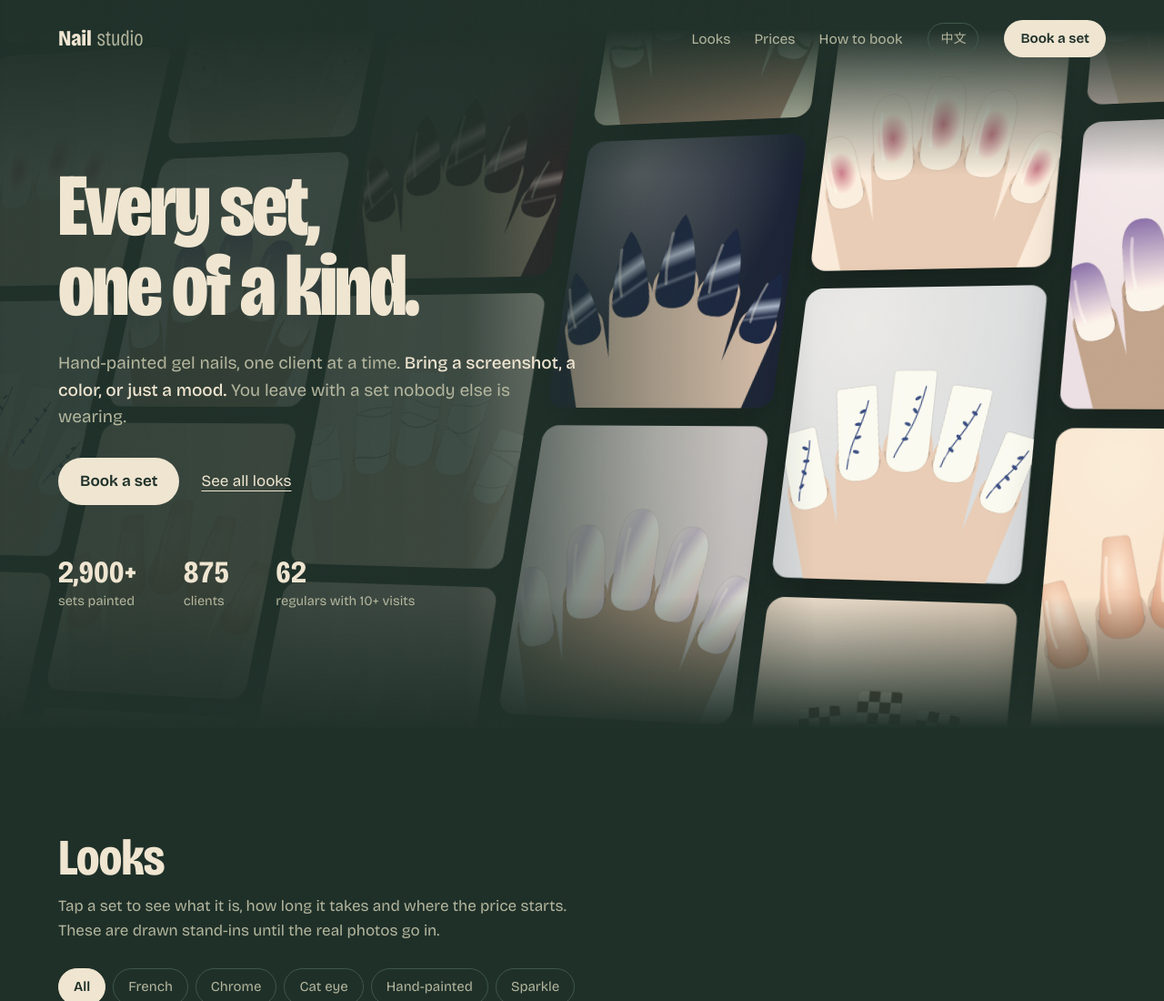
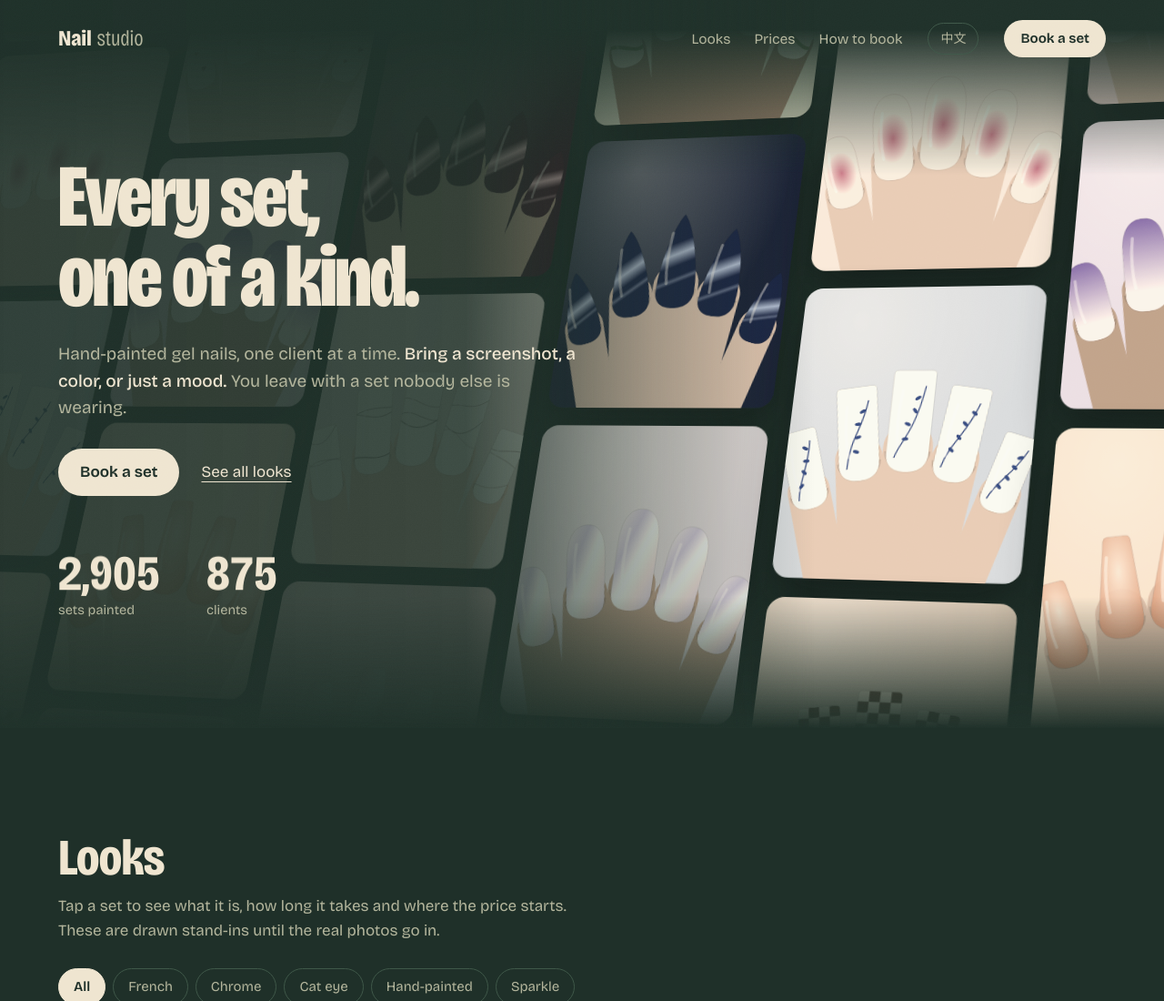
Before and after one commit to JunjieLeiCoe/salon-showcase-demo, a plain HTML site: page index.html in a window 1280 px wide. Shown: the top 1100 px of the page at 91% size. Drawn offline with nearby package versions, Linux system fonts and the light colour scheme.

Commit message:
Counters that roll up to the exact figures, read from stats.json
The hero now shows two numbers (sets painted, clients). Each digit rolls
up from zero when the page opens, and the page re-reads stats.json while
it stays open. The third number is gone.

Co-Authored-By: Claude Fable 5.2 <noreply@anthropic.com>

```diff
--- a/index.html
+++ b/index.html
@@ -71,8 +71,15 @@
   .say > p b { color: var(--ink); font-weight: 500; }
   .go { display: flex; align-items: center; gap: 24px; margin-top: 30px; flex-wrap: wrap; }
   .proof { display: flex; gap: clamp(22px, 4vw, 52px); margin-top: clamp(40px, 7vh, 76px); }
-  .proof b { display: block; font-size: 34px; font-weight: 700; line-height: 1.05; font-variation-settings: "wdth" 82; font-variant-numeric: tabular-nums; }
-  .proof span { font-size: 14.5px; color: var(--quiet); }
+  .proof > div { display: flex; flex-direction: column; }
+  .proof > div > span { font-size: 14.5px; color: var(--quiet); }
+  /* the two numbers are counters: each digit is a reel that rolls up to its figure */
+  .roll { display: flex; font-size: clamp(38px, 4.4vw, 54px); font-weight: 700; line-height: 1.1; font-variation-settings: "wdth" 82; font-variant-numeric: tabular-nums; }
+  .reel { display: block; height: 1.1em; overflow: hidden;
+          -webkit-mask-image: linear-gradient(180deg, transparent 0, #000 14%, #000 86%, transparent 100%); mask-image: linear-gradient(180deg, transparent 0, #000 14%, #000 86%, transparent 100%); }
+  .strip { display: block; transition: transform 2.2s cubic-bezier(.16, 1, .3, 1); will-change: transform; }
+  .strip span { display: block; height: 1.1em; text-align: center; }
+  .sr { position: absolute; width: 1px; height: 1px; overflow: hidden; clip-path: inset(50%); white-space: nowrap; }
 
   /* the wall: a tilted plane of sets drifting in columns */
   /* It fills the whole hero. The sets lean to the right and sit nearly upright, so the pictures stay readable. */
@@ -170,7 +177,7 @@
     body.lang-zh h1 { font-size: clamp(40px, 12vw, 58px); }
     .say > p { margin-top: 18px; font-size: 17.5px; }
     .go { margin-top: 22px; gap: 20px; } .go .btn { padding: 15px 28px; font-size: 17px; }
-    .proof { margin-top: 26px; gap: 22px; } .proof b { font-size: 26px; } .proof span { font-size: 13.5px; display: block; }
+    .proof { margin-top: 26px; gap: 30px; } .roll { font-size: 36px; } .proof > div > span { font-size: 14px; }
 
     .band { padding: 56px var(--pad); }
     .two { grid-template-columns: 1fr; gap: 22px; }
@@ -199,6 +206,7 @@
   @media (prefers-reduced-motion: reduce) {
     html { scroll-behavior: auto; }
     .col, .plane { animation: none !important; }
+    .strip { transition: none; }
     .tile, .look .art { transition: none; }
   }
 </style>
@@ -226,9 +234,8 @@
         <a class="plain" href="#looks"><span class="en">See all looks</span><span class="zh">看全部款式</span></a>
       </div>
       <div class="proof">
-        <div><b>2,900+</b><span class="en">sets painted</span><span class="zh">副美甲</span></div>
-        <div><b>875</b><span class="en">clients</span><span class="zh">位客人</span></div>
-        <div><b>62</b><span class="en">regulars with 10+ visits</span><span class="zh">位来过 10 次以上的熟客</span></div>
+        <div><b class="roll" id="n-sets"></b><span class="en">sets painted</span><span class="zh">副美甲</span></div>
+        <div><b class="roll" id="n-clients"></b><span class="en">clients</span><span class="zh">位客人</span></div>
       </div>
     </div>
     <div class="wall" aria-hidden="true"><div class="plane" id="plane"></div></div>
@@ -300,6 +307,8 @@
 const SITE = {
   bookUrl: "",      // the online booking link; while empty, the Book button says this is a demo
   instagram: "",    // handle without the @; while empty, the Instagram line stays hidden
+  statsUrl: "stats.json",                 // the live counts; the page re-reads this file while it is open
+  stats: { sets: 2905, clients: 875 },    // shown if stats.json cannot be read (for example when the file is opened straight from disk)
 };
 
 // What a set is, how long it takes, where the price starts. Shown in the price list and on each look.
@@ -458,6 +467,41 @@ $("plane").innerHTML = Array.from({ length: COLS }, (_, c) => {
   return `<div class="col">${[...run, ...run, ...run].map(i => `<div class="tile" data-i="${i}">${picture(LOOKS[i], i)}</div>`).join("")}</div>`;
 }).join("");
 
+// the counters: digits roll up from zero to the exact figure, and roll again if stats.json changes while the page is open
+const STRIP = Array.from({ length: 30 }, (_, i) => `<span>${i % 10}</span>`).join("");
+function roll(el, value, spin) {
+  const text = Math.round(value).toLocaleString("en-US"), chars = [...text];
+  if (+el.dataset.len !== chars.length) {          // build the reels, all resting on 0
+    el.innerHTML = chars.map(ch => /\d/.test(ch) ? `<span class="reel" aria-hidden="true"><span class="strip">${STRIP}</span></span>` : `<span aria-hidden="true">${ch}</span>`).join("") + '<span class="sr"></span>';
+    el.dataset.len = chars.length;
+    el.offsetWidth;                                 // let that paint before anything moves
+  }
+  if (spin === null) return;                        // only laying out the zeros
+  el.querySelector(".sr").textContent = text;
+  const strips = el.querySelectorAll(".strip");
+  chars.filter(ch => /\d/.test(ch)).forEach((digit, k) => {
+    if (spin) strips[k].dataset.turns = k === strips.length - 1 ? 2 : 1;     // the last digit takes an extra turn
+    strips[k].style.transitionDelay = spin ? k * 120 + "ms" : "0ms";
+    strips[k].style.transform = `translateY(${-1.1 * ((+strips[k].dataset.turns || 0) * 10 + +digit)}em)`;
+  });
+}
+let stats = null;
+const showStats = (s, spin) => { roll($("n-sets"), s.sets, spin); roll($("n-clients"), s.clients, spin); if (spin !== null) stats = s; };
+const readStats = async () => {
+  try { const reply = await fetch(SITE.statsUrl + "?t=" + Date.now(), { cache: "no-store" }); if (!reply.ok) return null;
+        const s = await reply.json(); return Number.isFinite(s.sets) && Number.isFinite(s.clients) ? s : null; } catch (e) { return null; }
+};
+showStats(SITE.stats, null);
+(async () => {
+  const first = (await readStats()) || SITE.stats;
+  const start = () => setTimeout(() => showStats(first, true), 300);
+  if ("IntersectionObserver" in window) { const seen = new IntersectionObserver(es => { if (es[0].isIntersecting) { seen.disconnect(); start(); } }, { threshold: .6 }); seen.observe(document.querySelector(".proof")); }
+  else start();
+  const again = async () => { if (document.hidden || !stats) return; const now = await readStats(); if (now && (now.sets !== stats.sets || now.clients !== stats.clients)) showStats(now, false); };
+  setInterval(again, 5 * 60 * 1000);
+  document.addEventListener("visibilitychange", again);
+})();
+
 // looks grid and filter
 let filter = "all";
 const chips = [["all", "All", "全部"], ...Object.entries(STYLES).map(([k, s]) => [k, s.en, s.zh])];
--- /dev/null
+++ b/stats.json
@@ -0,0 +1 @@
+{"sets": 2905, "clients": 875, "as_of": "2026-11-18"}
```
Also changed, not shown: 1 other file.
